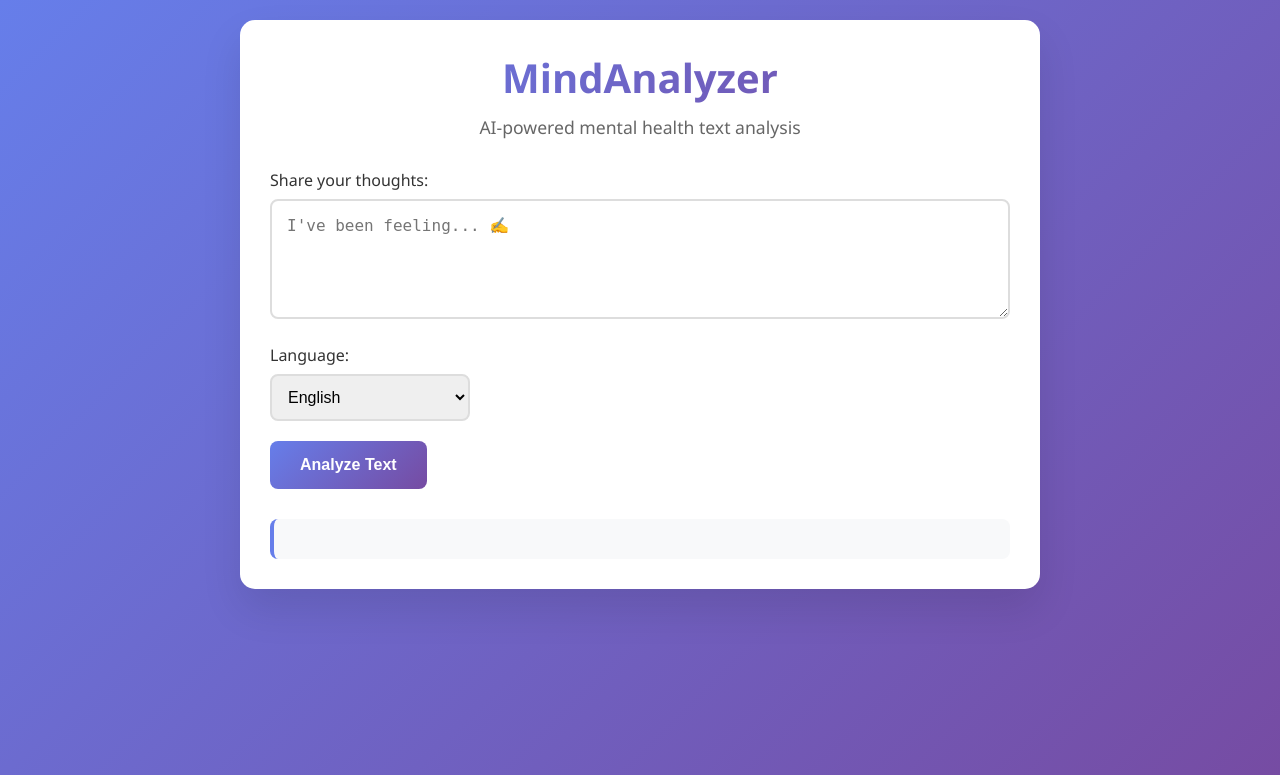
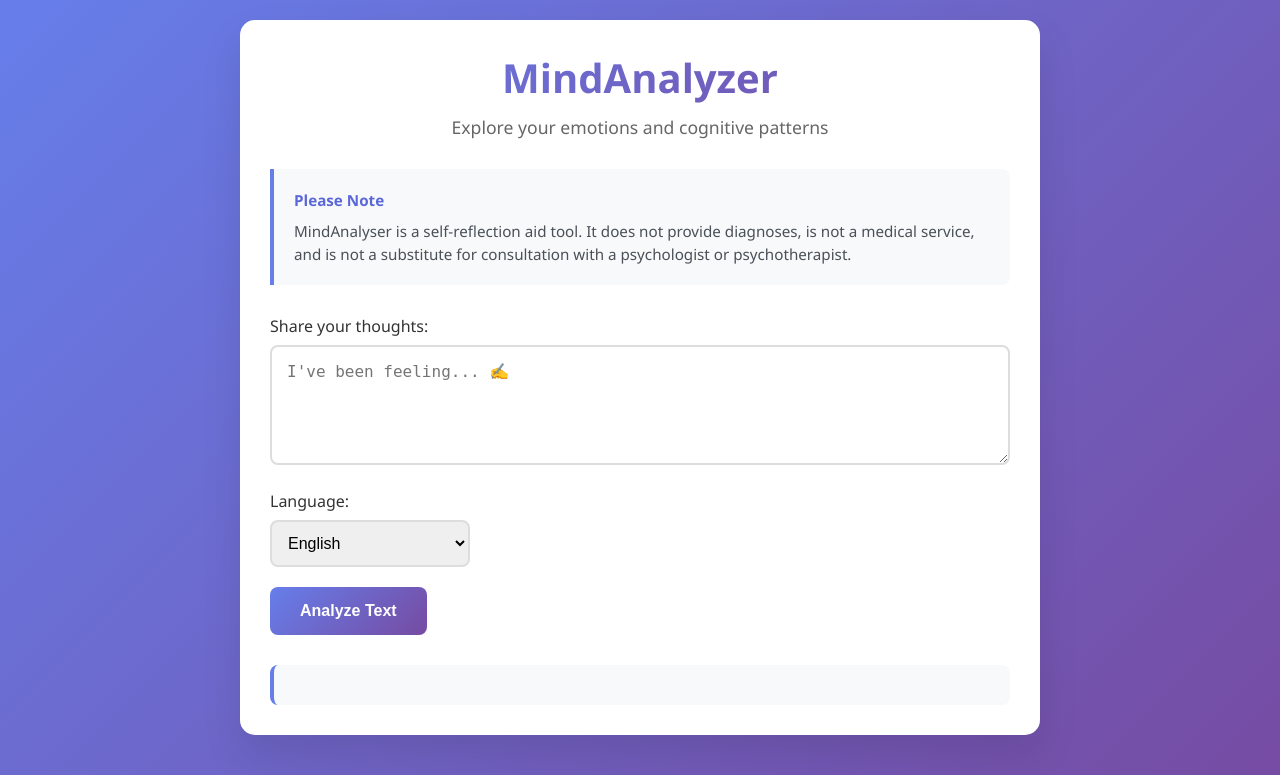
Before and after one commit to AdeleVer/Mental-Health-Text-Analysis-Pipeline, a Flask app: page / in a window 1280 px wide. Shown: the top 775 px of the page. Run offline with Flask 3, Linux system fonts and the light colour scheme.

Commit message:
feat: add ethical disclaimer and improve UI text clarity

```diff
--- a/static/css/style.css
+++ b/static/css/style.css
@@ -31,6 +31,7 @@ h1 {
     margin-bottom: 10px;
     background: linear-gradient(135deg, #667eea, #764ba2);
     -webkit-background-clip: text;
+    background-clip: text;
     -webkit-text-fill-color: transparent;
 }
 
@@ -129,3 +130,20 @@ button:active {
     border-radius: 8px;
     border-left: 4px solid #dc3545;
 }
+
+.disclaimer-box {
+    background: #f8f9fa;
+    border-left: 4px solid #667eea;
+    color: #495057;
+    padding: 20px;
+    margin-bottom: 30px;
+    border-radius: 0 8px 8px 0;
+    font-size: 0.95em;
+    line-height: 1.5;
+}
+
+.disclaimer-box strong {
+    color: #5a67d8;
+    display: block;
+    margin-bottom: 8px;
+}
--- a/static/js/app.js
+++ b/static/js/app.js
@@ -1,27 +1,27 @@
 const translations = {
     'en': {
-        'subtitle': 'AI-powered mental health text analysis',
+        'subtitle': 'Explore your emotions and cognitive patterns',
         'textLabel': 'Share your thoughts:',
         'textPlaceholder': 'I\'ve been feeling... ✍️',
         'languageLabel': 'Language:',
         'submitButton': 'Analyze Text',
         'loading': 'Analysis in progress...',
         'sentiment': 'Sentiment:',
-        'confidence': 'Confidence:',
+        'confidence': 'AI-model Confidence Score:',
         'emotions': 'Emotions:',
         'patterns': 'Cognitive Patterns:',
         'none': 'None detected',
         'error': 'Error:'
     },
     'ru': {
-        'subtitle': 'Анализ психического здоровья с помощью ИИ',
+        'subtitle': 'Исследуйте свои эмоции и когнитивные паттерны',
         'textLabel': 'Поделитесь мыслями:',
         'textPlaceholder': 'Я чувствую... ✍️',
         'languageLabel': 'Язык:',
         'submitButton': 'Анализировать текст',
         'loading': 'Анализ выполняется...',
         'sentiment': 'Настроение:',
-        'confidence': 'Уверенность:',
+        'confidence': 'Оценка уверенности AI-модели:',
         'emotions': 'Эмоции:',
         'patterns': 'Когнитивные искажения:',
         'none': 'Не обнаружено',
@@ -37,6 +37,8 @@ function updateLanguage() {
     document.getElementById('text').placeholder = t.textPlaceholder;
     document.getElementById('languageLabel').textContent = t.languageLabel;
     document.getElementById('submitButton').textContent = t.submitButton;
+    document.getElementById('disclaimer-en').style.display = (lang === 'en') ? 'block' : 'none';
+    document.getElementById('disclaimer-ru').style.display = (lang === 'ru') ? 'block' : 'none';
 }
 
 document.getElementById('language').addEventListener('change', updateLanguage);
--- a/templates/index.html
+++ b/templates/index.html
@@ -10,8 +10,17 @@
     <div class="container">
         <header>
             <h1>MindAnalyzer</h1>
-            <p class="subtitle" id="subtitle">AI-powered mental health text analysis</p>
+            <p class="subtitle" id="subtitle">Explore your emotions and cognitive patterns</p>
         </header>
+
+        <div class="disclaimer-box" id="disclaimer-en">
+            <p><strong>Please Note</strong></p>
+            <p>MindAnalyser is a self-reflection aid tool. It does not provide diagnoses, is not a medical service, and is not a substitute for consultation with a psychologist or psychotherapist.</p>
+        </div>
+        <div class="disclaimer-box" id="disclaimer-ru" style="display: none;">
+            <p><strong>Обратите внимание</strong></p>
+            <p>MindAnalyser — это вспомогательный инструмент для самопознания. Он не ставит диагнозы, не является медицинским сервисом и не заменяет консультацию психолога или психотерапевта.</p>
+        </div>
 
         <form id="analysisForm">
             <div class="form-group">
```
